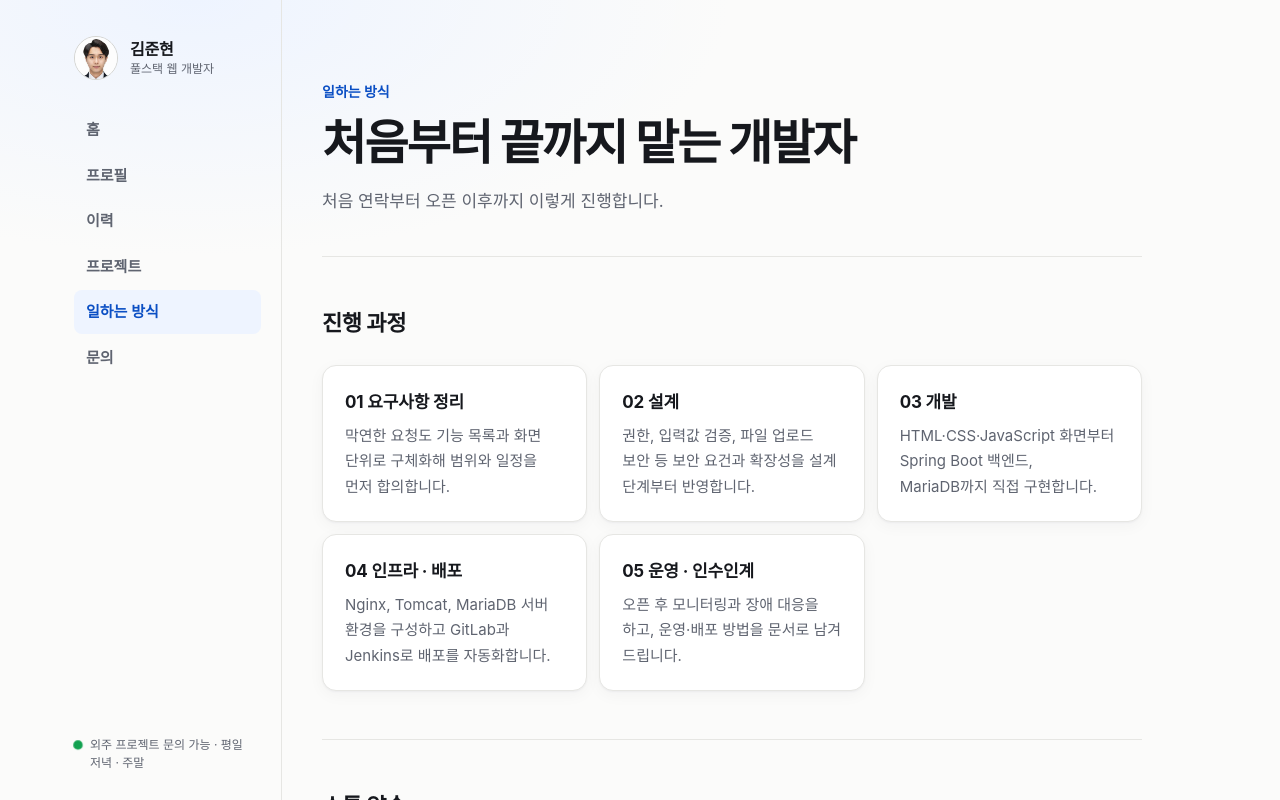
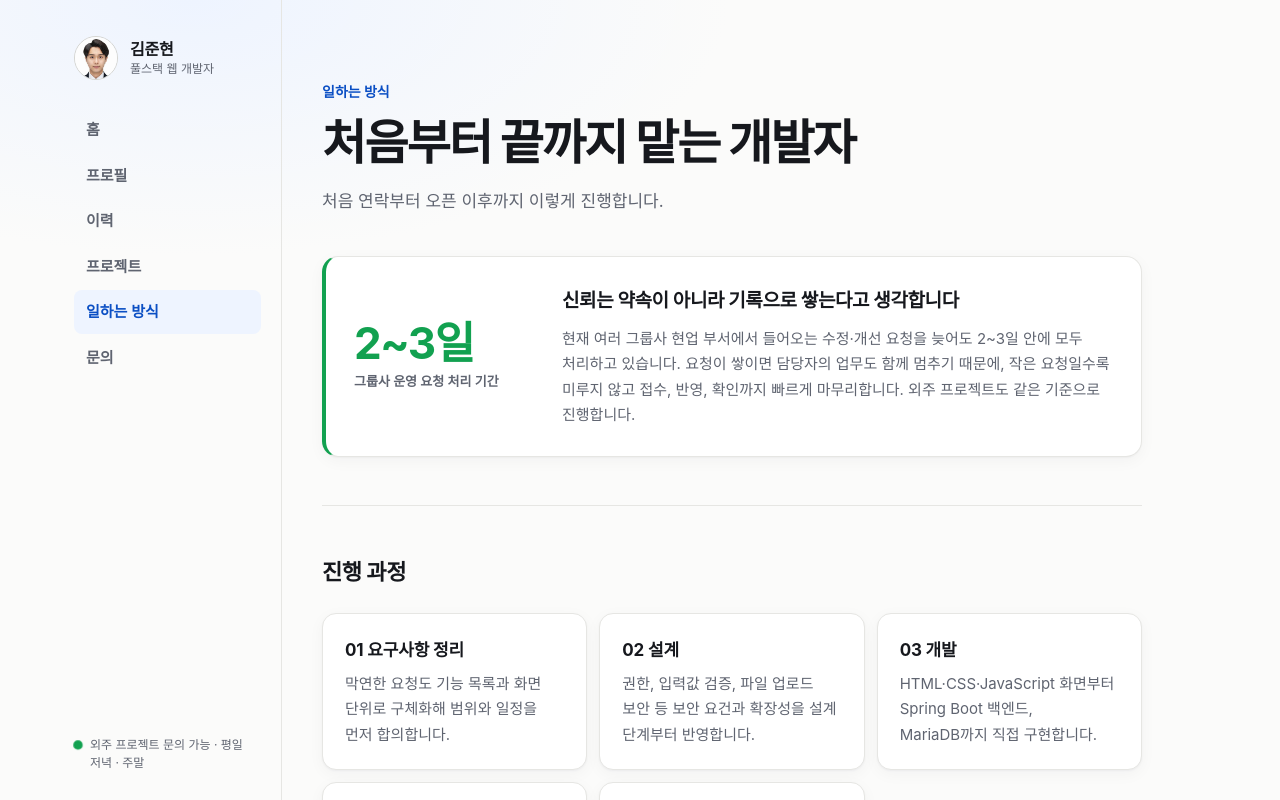
Before and after one commit to jjunhyeon/about-log, a Next.js app: page /process in a window 1280 px wide. Shown: the top 800 px of the page. Built offline with nearby package versions, Linux system fonts and the light colour scheme; a web font is replaced by a local one.

Commit message:
일하는 방식에 '운영 요청 2~3일 내 처리' 신뢰 근거 추가
Co-Authored-By: Claude Opus 5.5 <noreply@anthropic.com>
Claude-Session: https://claude.ai/code/session_01Wv8wQift3TM9ZcEifCykwV

```diff
--- a/app/globals.css
+++ b/app/globals.css
@@ -117,11 +117,19 @@ a { color: inherit; }
 .btn-primary:hover { background: var(--accent-ink); border-color: var(--accent-ink); }
 .cta-note { width: 100%; color: var(--muted); font-size: 13px; margin-top: 2px; }
 
-.stats { display: grid; grid-template-columns: repeat(3, 1fr); margin-top: 48px; border: 1px solid var(--line); border-radius: 14px; background: var(--surface); box-shadow: var(--shadow); overflow: hidden; }
+.stats { display: grid; grid-template-columns: repeat(4, 1fr); margin-top: 48px; border: 1px solid var(--line); border-radius: 14px; background: var(--surface); box-shadow: var(--shadow); overflow: hidden; }
 .stat { padding: 18px 20px; }
 .stat + .stat { border-left: 1px solid var(--line); }
 .stat b { display: block; font-size: 22px; letter-spacing: -0.02em; }
 .stat span { color: var(--muted); font-size: 13px; }
+
+/* ── 신뢰 근거 ── */
+.proof { display: grid; grid-template-columns: 180px 1fr; gap: 28px; align-items: center; margin-bottom: 48px; padding: 28px; border-radius: 16px; background: var(--surface); border: 1px solid var(--line); border-left: 4px solid var(--ok); box-shadow: var(--shadow); }
+.proof-num b { display: block; font-size: 44px; line-height: 1.1; letter-spacing: -0.04em; color: var(--ok); }
+.proof-num span { color: var(--muted); font-size: 13px; font-weight: 600; }
+.proof h2 { font-size: 19px; letter-spacing: -0.02em; margin-bottom: 8px; }
+.proof p { color: var(--muted); font-size: 15px; }
+@media (max-width: 640px) { .proof { grid-template-columns: 1fr; gap: 14px; } }
 
 /* ── 진입 카드 ── */
 .doors { display: grid; grid-template-columns: 1fr 1fr; gap: 12px; margin-top: 20px; }
@@ -137,8 +145,10 @@ a { color: inherit; }
 .door-desc { color: var(--muted); }
 .door-go { margin-top: auto; font-weight: 700; color: var(--accent-ink); }
 @media (max-width: 640px) {
-  .doors, .stats { grid-template-columns: 1fr; }
-  .stat + .stat { border-left: 0; border-top: 1px solid var(--line); }
+  .doors { grid-template-columns: 1fr; }
+  .stats { grid-template-columns: 1fr 1fr; }
+  .stat:nth-child(3) { border-left: 0; }
+  .stat:nth-child(n+3) { border-top: 1px solid var(--line); }
 }
 
 /* ── 서브 페이지 ── */
--- a/app/process/page.js
+++ b/app/process/page.js
@@ -8,6 +8,19 @@ export default function ProcessPage() {
   return (
     <>
       <PageHead eyebrow="일하는 방식" title={me.title} intro="처음 연락부터 오픈 이후까지 이렇게 진행합니다." />
+
+      {me.proof && (
+        <section className="proof reveal d3">
+          <div className="proof-num">
+            <b>{me.proof.value}</b>
+            <span>{me.proof.label}</span>
+          </div>
+          <div>
+            <h2>{me.proof.title}</h2>
+            <p>{me.proof.body}</p>
+          </div>
+        </section>
+      )}
 
       <section className="section">
         <h2>진행 과정</h2>
--- a/content.js
+++ b/content.js
@@ -18,6 +18,7 @@ export const profile = {
   stats: [
     { value: "6년", label: "웹 개발 경력" },
     { value: "A → Z", label: "요구사항부터 운영까지" },
+    { value: "2~3일", label: "운영 요청 처리 기간" },
     { value: "공공 SI", label: "보안 기준 프로젝트 경험" },
   ],
 };
@@ -56,7 +57,15 @@ export const me = {
     "가벼운 결과물: 프레임워크 없이 순수 HTML·CSS·JS와 AJAX로 구현해 누구나 이어서 수정 가능",
     "운영 비용 절감: 라이선스 비용이 없는 MariaDB 사용",
   ],
+  // 신뢰의 근거: 실제로 지키고 있는 기준
+  proof: {
+    value: "2~3일",
+    label: "그룹사 운영 요청 처리 기간",
+    title: "신뢰는 약속이 아니라 기록으로 쌓는다고 생각합니다",
+    body: "현재 여러 그룹사 현업 부서에서 들어오는 수정·개선 요청을 늦어도 2~3일 안에 모두 처리하고 있습니다. 요청이 쌓이면 담당자의 업무도 함께 멈추기 때문에, 작은 요청일수록 미루지 않고 접수, 반영, 확인까지 빠르게 마무리합니다. 외주 프로젝트도 같은 기준으로 진행합니다.",
+  },
   growing: [
+    "요청은 늦어도 2~3일 안에 처리하고, 더 걸리면 이유와 일정을 먼저 알립니다",
     "진행 상황을 자주, 명확하게 공유합니다",
     "문제가 생기면 바로 알리고 대안을 함께 제안합니다",
     "납품으로 끝내지 않고, 이후에도 운영할 수 있는 상태로 넘겨드립니다",
```
